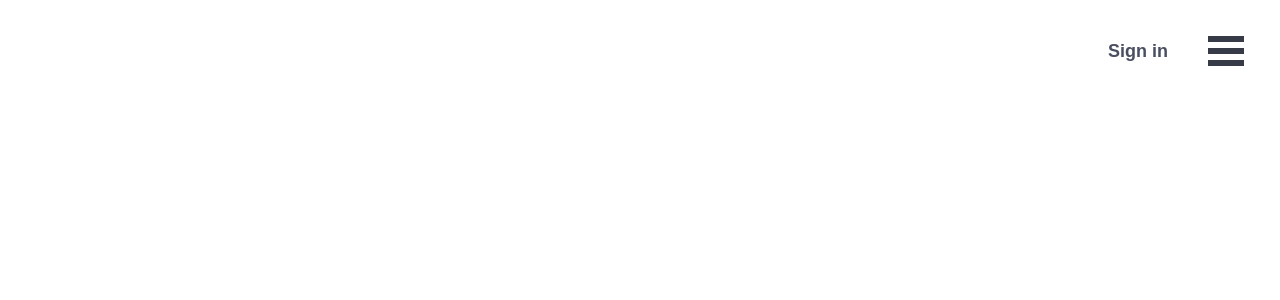
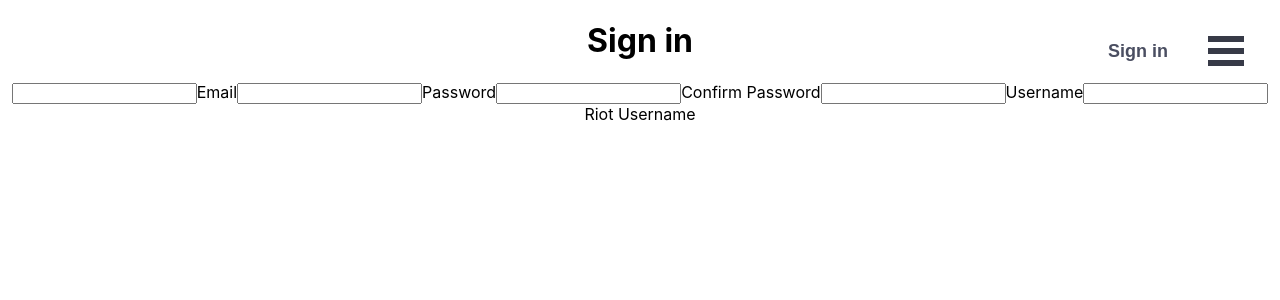
Before and after one commit to maxd66/valorant-random, a React (Create React App) app in the folder client/: page /signUp in a window 1280 px wide. Shown: the top 300 px of the page. Built offline with nearby package versions, Linux system fonts and the light colour scheme.

Commit message:
added sign up page, and some conditional rendering of the nav bar if the user is signed in or not

```diff
--- a/client/src/App.js
+++ b/client/src/App.js
@@ -1,15 +1,43 @@
 import "./App.css";
 import { BrowserRouter as Router, Route } from "react-router-dom";
+import Auth from "./services/auth";
 import Nav from "./components/Nav/Nav";
 import SignIn from "./pages/SignIn/SignIn";
+import SignUp from "./pages/SignUp/SignUp";
 import Main from "./pages/Main/Main";
 
 function App() {
+  const loggedIn = Auth.loggedIn();
+
+  const handleNavProfileClick = (e) => {
+    e.preventDefault();
+    const stillLoggedIn = Auth.loggedIn();
+    if (stillLoggedIn) {
+      window.location.href = "/profile";
+    } else {
+      window.location.href = "/signIn";
+    }
+  };
   return (
     <div id="outer-container">
       <Nav />
       <main id="page-wrap" className="App">
         <Router>
+          {loggedIn ? (
+            <button
+              id="profileButton"
+              className="nav-button"
+              onClick={handleNavProfileClick}
+            >
+              My Profile
+            </button>
+          ) : (
+            <a href="/signIn">
+              <button id="signInButton" className="nav-button">
+                Sign in
+              </button>
+            </a>
+          )}
           <a href="/signIn">
             <button id="signInButton" className="nav-button">
               Sign in
@@ -21,6 +49,9 @@ function App() {
           <Route exact path="/signIn">
             <SignIn />
           </Route>
+          <Route exact path="/signUp">
+            <SignUp />
+          </Route>
         </Router>
       </main>
     </div>
--- a/client/src/components/Nav/Nav.js
+++ b/client/src/components/Nav/Nav.js
@@ -1,11 +1,23 @@
 import "./Nav.css";
 import { slide as Menu } from "react-burger-menu";
+import Auth from "../../services/auth";
 
 function Nav() {
   const styles = {
     bmItemList: {
       height: "90%",
     },
+  };
+  const loggedIn = Auth.loggedIn();
+
+  const generateCreateAccountLink = () => {
+    if (!loggedIn) {
+      return (
+        <a id="signUpNavLink" className="menu-item" href="/signUp">
+          Create an account
+        </a>
+      );
+    }
   };
   return (
     <Menu
@@ -17,9 +29,16 @@ function Nav() {
       <a id="homeNavLink" className="menu-item" href="/">
         Home
       </a>
-      <a id="profileNavLink" className="menu-item" href="/profile">
-        My Profile
-      </a>
+      {loggedIn ? (
+        <a id="profileNavLink" className="menu-item" href="/profile">
+          My Profile
+        </a>
+      ) : (
+        <a id="signInNavLink" className="menu-item" href="/signIn">
+          Sign in
+        </a>
+      )}
+      {generateCreateAccountLink()}
     </Menu>
   );
 }
--- a/client/src/pages/SignIn/SignIn.js
+++ b/client/src/pages/SignIn/SignIn.js
@@ -20,7 +20,7 @@ function SignIn() {
 
   async function handleFormSubmit(e) {
     e.preventDefault();
-    const loginResult = await apiCalls.login();
+    const loginResult = await apiCalls.login(formState);
     if (loginResult) {
     }
   }
@@ -62,10 +62,13 @@ function SignIn() {
           Show Password
         </label>
       </form>
-      <a id="signUp-link" href="/signup">
+      <a id="signUp-link" href="/signUp">
         Create an account
       </a>
-      <a id="forgotPassword-link" href="https://google.com">
+      <a
+        id="forgotPassword-link"
+        href="https://www.google.com/search?q=how+to+stop+being+an+idiot+and+forgetting+my+password"
+      >
         Forgot Password?
       </a>
     </div>
--- a/client/src/pages/SignUp/SignUp.js
+++ b/client/src/pages/SignUp/SignUp.js
@@ -0,0 +1,95 @@
+import React, { useState } from "react";
+import apiCalls from "../../services/services";
+
+function SignUp() {
+  const [formState, setFormState] = useState({
+    email: "",
+    password: "",
+    confirmPassword: "",
+    username: "",
+    riotUsername: "",
+  });
+
+  const handleChange = (event) => {
+    const { name, value } = event.target;
+
+    setFormState({
+      ...formState,
+      [name]: value,
+    });
+  };
+
+  async function handleFormSubmit(e) {
+    e.preventDefault();
+    const userData = { ...formState };
+    delete userData.confirmPassword;
+    const loginResult = await apiCalls.createUser(userData);
+    if (loginResult) {
+    }
+  }
+
+  return (
+    <div>
+      <h1>Sign in</h1>
+      <form id="signIn-form" onSubmit={handleFormSubmit}>
+        <input
+          id="email"
+          className="form-input"
+          name="email"
+          type="email"
+          onChange={handleChange}
+          value={formState.email}
+        ></input>
+        <label id="emailLabel" htmlFor="email">
+          Email
+        </label>
+        <input
+          id="password"
+          className="form-input"
+          name="password"
+          type="text"
+          onChange={handleChange}
+          value={formState.password}
+        ></input>
+        <label id="passwordLabel" htmlFor="password">
+          Password
+        </label>
+        <input
+          id="confirmPassword"
+          className="form-input"
+          name="confirmPassword"
+          type="text"
+          onChange={handleChange}
+          value={formState.confirmPassword}
+        ></input>
+        <label id="confirmPasswordLabel" htmlFor="confirmPassword">
+          Confirm Password
+        </label>
+        <input
+          id="username"
+          className="form-input"
+          name="username"
+          type="text"
+          onChange={handleChange}
+          value={formState.username}
+        ></input>
+        <label id="usernameLabel" htmlFor="username">
+          Username
+        </label>
+        <input
+          id="riotUsername"
+          className="form-input"
+          name="riotUsername"
+          type="text"
+          onChange={handleChange}
+          value={formState.riotUsername}
+        ></input>
+        <label id="riotUsernameLabel" htmlFor="riotUsername">
+          Riot Username
+        </label>
+      </form>
+    </div>
+  );
+}
+
+export default SignUp;
```
